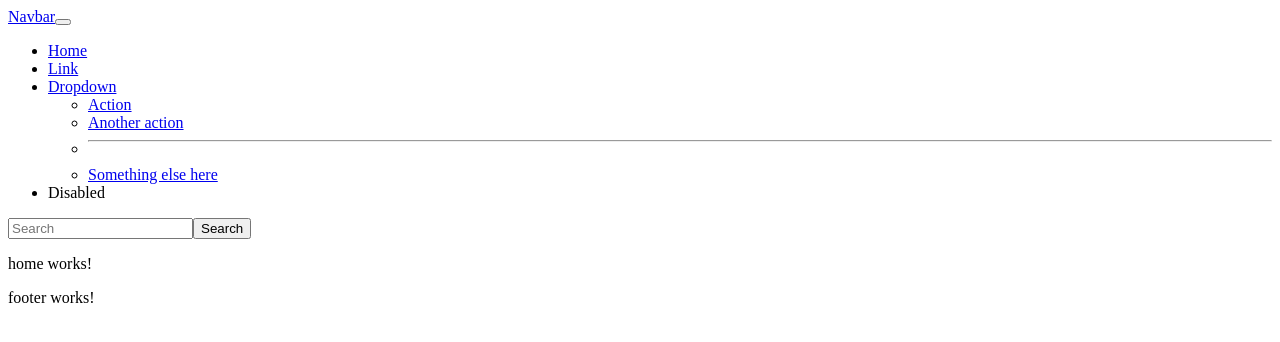
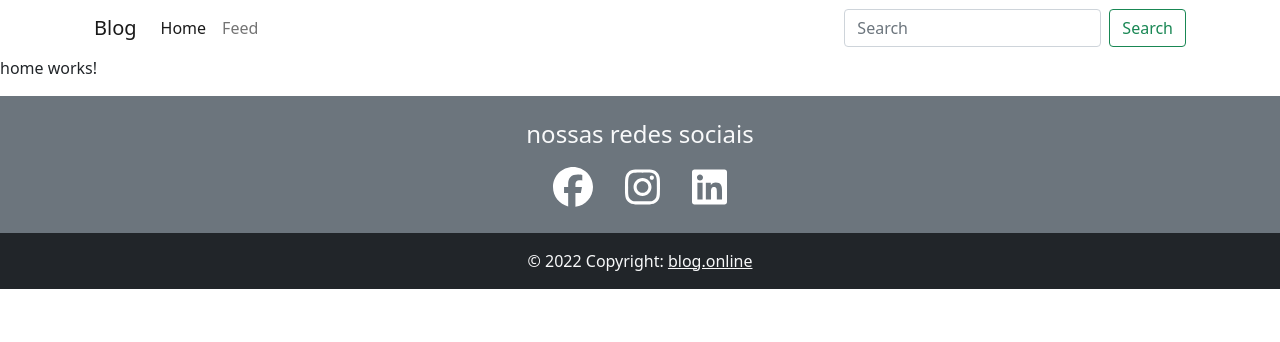
Before and after one commit to alvaroaxsmith/ng-blog, an Angular app in the folder frontend/blog/: page /home in a window 1280 px wide. Shown: the top 342 px of the page. Built offline with nearby package versions, Linux system fonts and the light colour scheme.

Commit message:
style navbar & footer

```diff
--- a/frontend/blog/angular.json
+++ b/frontend/blog/angular.json
@@ -94,13 +94,12 @@
               "src/assets"
             ],
             "styles": [
-              "src/styles.css",
-              "./node_modules/bootstrap/dist/css/bootstrap.min.css"
+              "node_modules/bootstrap/dist/css/bootstrap.min.css",
+              "src/styles.css"
             ],
             "scripts": [
-              "node_modules/jquery/dist/jquery.min.js",
-              ".node_modules/boostrap/dist/js/boostrap.js",
-              ".node_modules/popper.js/dist/und/popper.min.js"
+                "node_modules/jquery/dist/jquery.min.js",
+                "node_modules/bootstrap/dist/js/bootstrap.min.js"
             ]
           }
         }
--- a/frontend/blog/src/app/app.component.css
+++ b/frontend/blog/src/app/app.component.css
@@ -0,0 +1 @@
+@import "~bootstrap/dist/css/bootstrap.css";
--- a/frontend/blog/src/app/footer/footer.component.css
+++ b/frontend/blog/src/app/footer/footer.component.css
@@ -0,0 +1,27 @@
+.social-network {
+  list-style: none;
+  padding: 0;
+}
+
+.social-network > li {
+  display: inline;
+  padding: 1rem;
+  margin: 0;
+  font-size: 2.5rem;
+}
+
+.icoFacebook, .icoInstagram, .icoLinkedin {
+  color: #fff
+}
+
+.icoFacebook:hover {
+  color: #3b5998;
+}
+
+.icoInstagram:hover {
+  color: #c13584;
+}
+
+.icoLinkedin:hover {
+  color: #0072b1;
+}
--- a/frontend/blog/src/app/footer/footer.component.html
+++ b/frontend/blog/src/app/footer/footer.component.html
@@ -1 +1,30 @@
-<p>footer works!</p>
+<footer class="page-footer font-small bg-secondary pt-4">
+  <div class="container">
+    <div class="row">
+      <div class="col-md-12 d-flex justify-content-center">
+        <h4 class="text-light">nossas redes sociais</h4>
+      </div>
+    </div>
+
+    <div class="row">
+      <div class="col-md-12 d-flex justify-content-center">
+
+        <ul class="social-network">
+          <li><a href="#" class="icoFacebook" title="Facebook">
+            <fa-icon [icon]="faFacebook"></fa-icon>
+            </a></li>
+          <li><a href="#" class="icoInstagram" title="Instagram">
+            <fa-icon [icon]="faInstagram"></fa-icon>
+            </a></li>
+          <li><a href="#" class="icoLinkedin" title="Linkedin">
+            <fa-icon [icon]="faLinkedin"></fa-icon>
+            </a></li>
+        </ul>
+      </div>
+    </div>
+  </div>
+  <div class="footer-copyright bg-dark text-center py-3 ">
+    <span class="text-light"> &copy; 2022 Copyright: </span>
+    <a class="text-light" href="#">blog.online</a>
+  </div>
+</footer>
--- a/frontend/blog/src/app/footer/footer.component.ts
+++ b/frontend/blog/src/app/footer/footer.component.ts
@@ -1,5 +1,7 @@
 import { Component, OnInit } from '@angular/core';
-
+import { faInstagram } from '@fortawesome/free-brands-svg-icons';
+import { faFacebook } from '@fortawesome/free-brands-svg-icons';
+import { faLinkedin } from '@fortawesome/free-brands-svg-icons';
 @Component({
   selector: 'app-footer',
   templateUrl: './footer.component.html',
@@ -7,6 +9,10 @@
 })
 export class FooterComponent implements OnInit {
 
+  faInstagram = faInstagram
+  faFacebook = faFacebook
+  faLinkedin = faLinkedin
+
   constructor() { }
 
   ngOnInit(): void {
--- a/frontend/blog/src/app/home/home.component.css
+++ b/frontend/blog/src/app/home/home.component.css
@@ -0,0 +1 @@
+@import "~bootstrap/dist/css/bootstrap.css";
--- a/frontend/blog/src/app/navbar/navbar.component.css
+++ b/frontend/blog/src/app/navbar/navbar.component.css
@@ -0,0 +1 @@
+@import "~bootstrap/dist/css/bootstrap.css";
--- a/frontend/blog/src/app/navbar/navbar.component.html
+++ b/frontend/blog/src/app/navbar/navbar.component.html
@@ -1,30 +1,18 @@
-<nav class="navbar navbar-expand-lg navbar-light bg-light">
+
+<div class="container">
+  <nav class="navbar navbar-expand-lg navbar-light success">
     <div class="container-fluid">
-    <a class="navbar-brand" href="#">Navbar</a>
+      <a class="navbar-brand" href="#">Blog</a>
       <button class="navbar-toggler" type="button" data-bs-toggle="collapse" data-bs-target="#navbarSupportedContent" aria-controls="navbarSupportedContent" aria-expanded="false" aria-label="Toggle navigation">
         <span class="navbar-toggler-icon"></span>
       </button>
       <div class="collapse navbar-collapse" id="navbarSupportedContent">
         <ul class="navbar-nav me-auto mb-2 mb-lg-0">
           <li class="nav-item">
-          <a class="nav-link active" aria-current="page" href="#">Home</a>
+            <a class="nav-link active" aria-current="page" routerLink="/home">Home</a>
           </li>
           <li class="nav-item">
-          <a class="nav-link" href="#">Link</a>
-        </li>
-        <li class="nav-item dropdown">
-          <a class="nav-link dropdown-toggle" href="#" id="navbarDropdown" role="button" data-bs-toggle="dropdown" aria-expanded="false">
-            Dropdown
-          </a>
-          <ul class="dropdown-menu" aria-labelledby="navbarDropdown">
-            <li><a class="dropdown-item" href="#">Action</a></li>
-            <li><a class="dropdown-item" href="#">Another action</a></li>
-            <li><hr class="dropdown-divider"></li>
-            <li><a class="dropdown-item" href="#">Something else here</a></li>
-          </ul>
-        </li>
-        <li class="nav-item">
-          <a class="nav-link disabled">Disabled</a>
+            <a class="nav-link" routerLink="/feed">Feed</a>
           </li>
         </ul>
         <form class="d-flex">
@@ -34,3 +22,4 @@
       </div>
     </div>
   </nav>
+</div>
--- a/frontend/blog/src/styles.css
+++ b/frontend/blog/src/styles.css
@@ -1 +1,2 @@
 /* You can add global styles to this file, and also import other style files */
+@import "~bootstrap/dist/css/bootstrap.css";
```
Lines whose indentation alone changed are shown as unchanged.
